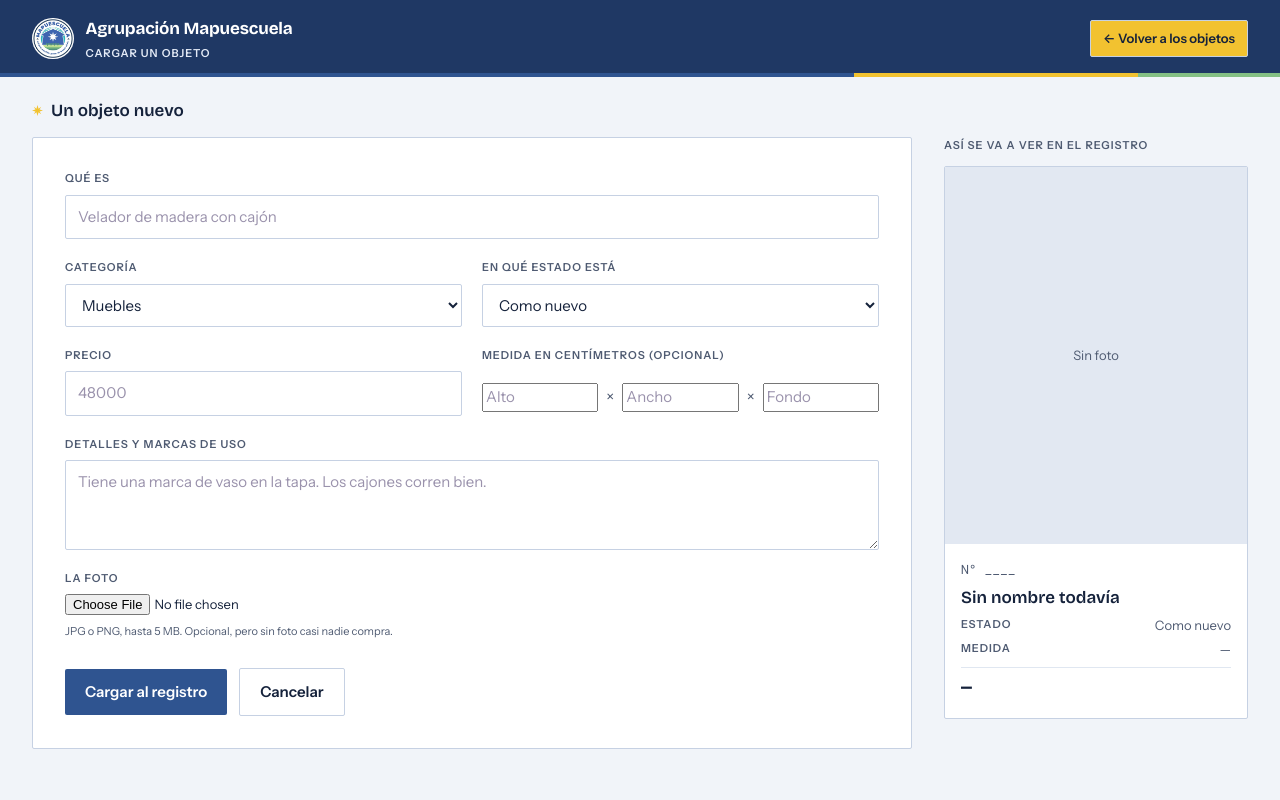
After one commit to Jahycode/mapuescuela, a Flask app: page /admin/objetos/nuevo in a window 1280 px wide. The commit adds this page. Run offline with Flask 3, Linux system fonts and the light colour scheme.

Commit message:
Las voluntarias cargan, editan y retiran objetos sin tocar el codigo
Pantallas nuevas en /admin/objetos: la lista con el estado de cada objeto y el formulario que sirve para cargar y para editar, con vista previa de la ficha mientras se escribe. Retirar marca una columna, no borra, y solo se ofrece mientras el objeto siga en stock.

Flask sirve las fotos desde /objeto/<id>/foto y las trae de ws-pedidos por detras. La ficha del catalogo quedo en foto, nombre, precio y Reservar; el resto pasó a un desplegable nativo.

```diff
--- a/web/app.py
+++ b/web/app.py
@@ -3,7 +3,8 @@ import time
 from datetime import datetime
 
 import requests
-from flask import Flask, abort, flash, redirect, render_template, request, session, url_for
+from flask import (Flask, Response, abort, flash, redirect, render_template, request,
+                   session, url_for)
 from flowable_client import (
     arrancar_instancia,
     completar_tarea,
@@ -25,6 +26,13 @@ CONDICIONES = {
     "bueno": "Bueno",
     "detalles": "Con detalles",
     "restaurar": "Para restaurar",
+}
+
+CATEGORIAS = {
+    "muebles": "Muebles",
+    "libros": "Libros",
+    "juguetes": "Juguetes",
+    "otros": "Otros",
 }
 
 ROTULO_MEDIDA = {
@@ -401,6 +409,188 @@ def bandeja():
     )
 
 
+@app.get("/objeto/<int:producto_id>/foto")
+def foto_objeto(producto_id):
+    """El navegador nunca le pide la imagen a ws-pedidos: la sirve la web, igual
+    que todo lo demas. Asi el cliente conoce una sola direccion.
+
+    La plantilla agrega ?v= con el nombre del archivo, que lleva la marca de tiempo
+    de la subida. Sin eso, cambiar la foto no cambiaria la direccion y el navegador
+    seguiria mostrando la vieja hasta que venza el cache."""
+    respuesta = requests.get(f"{WS_PEDIDOS}/productos/{producto_id}/foto", timeout=10)
+
+    if respuesta.status_code != 200:
+        abort(404)
+
+    return Response(
+        respuesta.content,
+        mimetype=respuesta.headers.get("Content-Type", "image/jpeg"),
+        headers={"Cache-Control": "public, max-age=86400"},
+    )
+
+
+CAMPOS_OBJETO = ("nombre", "categoria", "condicion", "marcaUso")
+
+
+def dimensiones(medida):
+    """De '78×90×45' a ('78', '90', '45'). Si la medida no son numeros
+    —los libros dicen 'Encomienda'— devuelve las tres vacias."""
+    partes = [p.strip() for p in (medida or "").split("×")]
+
+    if not partes or not all(p.isdigit() for p in partes):
+        return ("", "", "")
+
+    return tuple((partes + ["", "", ""])[:3])
+
+
+def medida_del_formulario(actual=""):
+    """Alto, ancho y fondo en centimetros, en ese orden. Paro en el primero
+    que venga vacio: '78×45' se leeria como alto por ancho y seria mentira."""
+    valores = []
+
+    for campo in ("alto", "ancho", "fondo"):
+        valor = request.form.get(campo, "").strip()
+        if not valor.isdigit():
+            break
+        valores.append(valor)
+
+    # Sin numeros no borro lo que hubiera: puede decir 'Encomienda' o '2 a 5 anos'.
+    return "×".join(valores) if valores else actual
+
+
+def objeto_del_formulario(actual=None):
+    """Lo que llego escrito, listo para mandarselo a ws-pedidos."""
+    actual = actual or {}
+    datos = {c: request.form.get(c, "").strip() for c in CAMPOS_OBJETO}
+
+    datos["medida"] = medida_del_formulario(actual.get("medida", ""))
+
+    precio = request.form.get("precio", "").replace(".", "").strip()
+    datos["precio"] = int(precio) if precio.isdigit() else 0
+
+    return datos
+
+
+def guardar_la_foto(producto_id):
+    """Sube la foto si venia una. Devuelve el problema, o None si todo bien.
+    Va despues de crear el objeto: sin id no hay donde colgarla."""
+    archivo = request.files.get("foto")
+
+    if archivo is None or not archivo.filename:
+        return None
+
+    respuesta = requests.post(
+        f"{WS_PEDIDOS}/productos/{producto_id}/foto",
+        data=archivo.read(),
+        headers={"Content-Type": archivo.mimetype},
+        timeout=20,
+    )
+
+    if respuesta.status_code != 201:
+        return respuesta.json().get("error", "no se pudo guardar")
+    return None
+
+
+def ver_formulario(objeto=None, error=None, codigo=200):
+    alto, ancho, fondo = dimensiones(objeto.get("medida") if objeto else "")
+
+    return render_template(
+        "admin_objeto.html", objeto=objeto, error=error,
+        categorias=CATEGORIAS, condiciones=CONDICIONES,
+        alto=alto, ancho=ancho, fondo=fondo,
+    ), codigo
+
+
+@app.get("/admin/objetos/nuevo")
+def nuevo_objeto():
+    return ver_formulario()
+
+
+@app.post("/admin/objetos")
+def crear_objeto():
+    datos = objeto_del_formulario()
+    respuesta = requests.post(f"{WS_PEDIDOS}/productos", json=datos, timeout=5)
+
+    if respuesta.status_code != 201:
+        return ver_formulario(datos, respuesta.json().get("error"), 400)
+
+    creado = respuesta.json()
+    problema = guardar_la_foto(creado["id"])
+
+    aviso = f"«{creado['nombre']}» quedó en el registro con el N° {creado['id']:04d}."
+    flash(aviso + (f" La foto no se guardó: {problema}" if problema else ""))
+    return redirect(url_for("admin_objetos"))
+
+
+@app.get("/admin/objetos/<int:producto_id>")
+def editar_objeto(producto_id):
+    objetos = requests.get(
+        f"{WS_PEDIDOS}/productos", params={"incluirRetirados": "true"}, timeout=5
+    ).json()
+    objeto = next((o for o in objetos if o["id"] == producto_id), None)
+
+    if objeto is None:
+        abort(404)
+
+    return ver_formulario(objeto)
+
+
+@app.post("/admin/objetos/<int:producto_id>")
+def guardar_objeto(producto_id):
+    objetos = requests.get(
+        f"{WS_PEDIDOS}/productos", params={"incluirRetirados": "true"}, timeout=5
+    ).json()
+    actual = next((o for o in objetos if o["id"] == producto_id), None)
+
+    if actual is None:
+        abort(404)
+
+    datos = objeto_del_formulario(actual)
+    respuesta = requests.put(f"{WS_PEDIDOS}/productos/{producto_id}", json=datos, timeout=5)
+
+    if respuesta.status_code != 200:
+        return ver_formulario({**datos, "id": producto_id}, respuesta.json().get("error"), 400)
+
+    problema = guardar_la_foto(producto_id)
+
+    aviso = f"Guardé los cambios del N° {producto_id:04d}."
+    flash(aviso + (f" La foto no se guardó: {problema}" if problema else ""))
+    return redirect(url_for("admin_objetos"))
+
+
+@app.get("/admin/objetos")
+def admin_objetos():
+    """Todo el registro, incluidos los retirados, para administrarlo."""
+    objetos = requests.get(
+        f"{WS_PEDIDOS}/productos", params={"incluirRetirados": "true"}, timeout=5
+    ).json()
+    objetos.sort(key=lambda o: o["id"], reverse=True)
+
+    return render_template(
+        "admin_objetos.html",
+        objetos=objetos,
+        disponibles=sum(1 for o in objetos if o["stock"] > 0 and not o["retirado"]),
+        vendidos=sum(1 for o in objetos if o["stock"] == 0),
+        retirados=sum(1 for o in objetos if o["retirado"]),
+    )
+
+
+@app.post("/admin/objetos/<int:producto_id>/retiro")
+def retirar_objeto(producto_id):
+    """Retirar no borra: los pedidos viejos siguen apuntando a este objeto."""
+    retirado = request.form.get("retirado") == "si"
+
+    requests.post(
+        f"{WS_PEDIDOS}/productos/{producto_id}/retiro",
+        json={"retirado": retirado},
+        timeout=5,
+    ).raise_for_status()
+
+    flash("Objeto retirado del registro." if retirado
+          else "El objeto volvió al registro.")
+    return redirect(url_for("admin_objetos"))
+
+
 @app.get("/bandeja/historico")
 def historico():
     """Lo que ya termino: las ventas cerradas y las que se perdieron."""
--- a/web/static/bandeja.css
+++ b/web/static/bandeja.css
@@ -255,7 +255,81 @@
   .hist__cuando { font-family:var(--mono); font-size:var(--t-micro);
     color:var(--ink-2); white-space:nowrap; }
 
-  .insignia--vendido { color:var(--apr-fg); background:var(--apr-bg); }
+  .editor { display:grid; gap:clamp(var(--sp-5), 3vw, var(--sp-8));
+    grid-template-columns:minmax(0, 1fr) minmax(0, 19rem); align-items:start; }
+  @media (max-width: 62rem) { .editor { grid-template-columns:minmax(0,1fr); } }
+
+  .vista-previa { display:grid; gap:var(--sp-3); position:sticky; top:var(--sp-5); }
+
+  .ficha-vp { background:var(--card); border:1px solid var(--rule);
+    border-radius:var(--radius); overflow:hidden; }
+  .ficha-vp__foto { position:relative; aspect-ratio:4/5; background:var(--bed);
+    display:grid; place-items:center;
+    background-size:cover; background-position:center; }
+  .ficha-vp__foto.tiene-foto .ficha-vp__falta { display:none; }
+  .ficha-vp__falta { font-size:var(--t-sm); color:var(--ink-2); }
+
+  .ficha-vp__cuerpo { display:grid; gap:var(--sp-2); padding:var(--sp-4); }
+  .ficha-vp__n { font-family:var(--mono); font-size:var(--t-sm); color:var(--ink-2); }
+  .ficha-vp__nom { font-family:var(--display); font-weight:600; font-size:var(--t-md);
+    line-height:1.2; text-wrap:balance; }
+  .ficha-vp__datos { display:grid; gap:var(--sp-1); font-size:var(--t-sm); }
+  .ficha-vp__datos div { display:flex; justify-content:space-between; gap:var(--sp-3); }
+  .ficha-vp__datos dd { text-align:right; color:var(--ink-2); }
+  .ficha-vp__precio { font-family:var(--mono); font-weight:600; font-size:var(--t-md);
+    padding-top:var(--sp-2); border-top:1px solid var(--rule-soft); }
+
+  .formulario { display:grid; gap:var(--sp-5);
+    padding:clamp(var(--sp-5), 3vw, var(--sp-8));
+    background:var(--card); border:1px solid var(--rule); border-radius:var(--radius); }
+  .formulario__par { display:grid; gap:var(--sp-5); grid-template-columns:1fr 1fr; }
+  .formulario__par:has(> [hidden]) { grid-template-columns:1fr; }
+  .medidas { display:flex; align-items:center; gap:var(--sp-2); }
+  .medidas input { width:100%; min-width:0; }
+  .medidas span { color:var(--ink-2); flex:0 0 auto; }
+  @media (max-width: 40rem) { .formulario__par { grid-template-columns:1fr; } }
+
+  .formulario textarea { min-height:0; resize:vertical; }
+  .formulario input[type=file] { font-size:var(--t-sm); }
+  .formulario .acciones__fila { margin-top:var(--sp-2); }
+
+  .foto-actual { display:flex; align-items:center; gap:var(--sp-4); }
+  .foto-actual img { width:5rem; aspect-ratio:4/5; object-fit:cover;
+    border:1px solid var(--rule); border-radius:var(--radius); }
+
+  .aviso--malo { border-left-color:var(--can-fg);
+    background:var(--can-bg); color:var(--can-fg); }
+
+  .obj { display:grid; grid-template-columns:auto minmax(0,1fr) auto auto auto;
+    gap:var(--sp-4); align-items:center;
+    padding:var(--sp-3) var(--sp-4);
+    background:var(--card); border:1px solid var(--rule); border-radius:var(--radius);
+    border-left-width:3px; border-left-style:solid; }
+  .obj[data-estado="disponible"] { border-left-color:var(--apr-fg); }
+  .obj[data-estado="vendido"]    { border-left-color:var(--ven-fg); }
+  .obj[data-estado="retirado"]   { border-left-color:var(--can-fg); }
+  .obj--vacio { border-left-color:var(--rule); color:var(--ink-2); }
+
+  .obj__foto { width:3.4rem; aspect-ratio:4/5; flex:0 0 auto; overflow:hidden;
+    background:var(--bed); border-radius:var(--radius); }
+  .obj__foto img { width:100%; height:100%; object-fit:cover; }
+
+  .obj__nom { font-weight:600; }
+  .obj__n { font-family:var(--mono); font-weight:500; color:var(--ink-2); margin-right:var(--sp-2); }
+  .obj__meta { font-size:var(--t-sm); color:var(--ink-2); margin-top:3px; }
+  .obj__meta b { color:var(--can-fg); font-weight:600; }
+  .obj__precio { font-family:var(--mono); font-weight:600; white-space:nowrap; }
+  .obj__acciones { display:flex; gap:var(--sp-2); align-items:center; }
+
+  .insignia--disponible { color:var(--apr-fg); background:var(--apr-bg); }
+  .insignia--vendido { color:var(--ven-fg); background:var(--ven-bg); }
+  .insignia--retirado { color:var(--can-fg); background:var(--can-bg); }
+
+  @media (max-width: 60rem) {
+    .obj { grid-template-columns:auto minmax(0,1fr); row-gap:var(--sp-3); }
+    .obj__acciones { grid-column:1 / -1; }
+  }
+
   .insignia--perdido { color:var(--can-fg); background:var(--can-bg); }
 
   @media (max-width: 60rem) {
--- /dev/null
+++ b/web/templates/admin_objeto.html
@@ -0,0 +1,225 @@
+<!DOCTYPE html>
+<html lang="es-CL">
+<head>
+<meta charset="utf-8">
+<meta name="viewport" content="width=device-width, initial-scale=1">
+<title>{% if objeto and objeto.id %}Editar N° {{ '%04d' % objeto.id }}{% else %}Cargar un objeto{% endif %} · Mapuescuela</title>
+<link rel="preconnect" href="https://fonts.googleapis.com">
+<link rel="preconnect" href="https://fonts.gstatic.com" crossorigin>
+<link href="https://fonts.googleapis.com/css2?family=Bricolage+Grotesque:opsz,wdth,wght@12..96,75..100,400..800&family=Instrument+Sans:wght@400;500;600&family=DM+Mono:wght@400;500&display=swap" rel="stylesheet">
+<link rel="stylesheet" href="{{ url_for('static', filename='bandeja.css') }}">
+</head>
+<body>
+
+<header class="tope">
+  <div class="wrap tope__in">
+    <div class="marca-sello">
+      <img class="sello" src="{{ url_for('static', filename='logo-mapuescuela.png') }}"
+           alt="" width="320" height="318" aria-hidden="true">
+      <div>
+      <p class="marca">Agrupación <span>Mapuescuela</span></p>
+      <p>{% if objeto and objeto.id %}Editar el N° {{ '%04d' % objeto.id }}{% else %}Cargar un objeto{% endif %}</p>
+      </div>
+    </div>
+
+    <div class="tope__acciones">
+      <a class="btn btn--sec btn--sm" href="{{ url_for('admin_objetos') }}">← Volver a los objetos</a>
+    </div>
+  </div>
+</header>
+<div class="trazo" role="presentation"></div>
+
+
+<div class="wrap hist-seccion">
+
+  <div class="hist-cab">
+    <h2 class="sub">{% if objeto and objeto.id %}Editar «{{ objeto.nombre }}»{% else %}Un objeto nuevo{% endif %}</h2>
+  </div>
+
+  {% if error %}
+  <p class="aviso aviso--malo" role="alert"><b>No se pudo guardar.</b> {{ error }}</p>
+  {% endif %}
+
+  <div class="editor">
+
+  <form class="formulario" method="post" enctype="multipart/form-data"
+        action="{% if objeto and objeto.id %}{{ url_for('guardar_objeto', producto_id=objeto.id) }}{% else %}{{ url_for('crear_objeto') }}{% endif %}">
+
+    <div class="campo">
+      <label class="lbl" for="nombre">Qué es</label>
+      <input type="text" id="nombre" name="nombre" required maxlength="120" autocomplete="off"
+             placeholder="Velador de madera con cajón"
+             value="{{ objeto.nombre if objeto else '' }}">
+    </div>
+
+    <div class="formulario__par">
+      <div class="campo">
+        <label class="lbl" for="categoria">Categoría</label>
+        <select id="categoria" name="categoria" required>
+          {% for codigo, etiqueta in categorias.items() %}
+          <option value="{{ codigo }}" {% if objeto and objeto.categoria == codigo %}selected{% endif %}>{{ etiqueta }}</option>
+          {% endfor %}
+        </select>
+      </div>
+
+      <div class="campo">
+        <label class="lbl" for="condicion">En qué estado está</label>
+        <select id="condicion" name="condicion" required>
+          {% for codigo, etiqueta in condiciones.items() %}
+          <option value="{{ codigo }}" {% if objeto and objeto.condicion == codigo %}selected{% endif %}>{{ etiqueta }}</option>
+          {% endfor %}
+        </select>
+      </div>
+    </div>
+
+    <div class="formulario__par">
+      <div class="campo">
+        <label class="lbl" for="precio">Precio</label>
+        <input type="text" id="precio" name="precio" required inputmode="numeric" autocomplete="off"
+               placeholder="48000" value="{{ objeto.precio if objeto and objeto.precio else '' }}">
+      </div>
+
+      <div class="campo" id="campo-medida">
+        <label class="lbl" for="alto">Medida en centímetros (opcional)</label>
+        <div class="medidas">
+          <input type="number" id="alto" name="alto" min="1" max="999" placeholder="Alto"
+                 inputmode="numeric" value="{{ alto }}">
+          <span aria-hidden="true">×</span>
+          <input type="number" id="ancho" name="ancho" min="1" max="999" placeholder="Ancho"
+                 inputmode="numeric" value="{{ ancho }}">
+          <span aria-hidden="true">×</span>
+          <input type="number" id="fondo" name="fondo" min="1" max="999" placeholder="Fondo"
+                 inputmode="numeric" value="{{ fondo }}">
+        </div>
+      </div>
+    </div>
+
+    <div class="campo">
+      <label class="lbl" for="marcaUso">Detalles y marcas de uso</label>
+      <textarea id="marcaUso" name="marcaUso" maxlength="300" rows="3"
+                placeholder="Tiene una marca de vaso en la tapa. Los cajones corren bien.">{{ objeto.marcaUso if objeto and objeto.marcaUso else '' }}</textarea>
+    </div>
+
+    <div class="campo">
+      <label class="lbl" for="foto">La foto</label>
+
+      {% if objeto and objeto.foto %}
+      <div class="foto-actual">
+        <img src="{{ url_for('foto_objeto', producto_id=objeto.id, v=objeto.foto) }}" alt="">
+        <p class="ayuda">Ya tiene una. Si eliges otra, la reemplaza.</p>
+      </div>
+      {% endif %}
+
+      <input type="file" id="foto" name="foto" accept="image/png,image/jpeg">
+      <p class="ayuda">JPG o PNG, hasta 5 MB. Opcional, pero sin foto casi nadie compra.</p>
+    </div>
+
+    <div class="acciones__fila">
+      <button class="btn btn--pri">
+        {% if objeto and objeto.id %}Guardar los cambios{% else %}Cargar al registro{% endif %}
+      </button>
+      <a class="btn btn--sec" href="{{ url_for('admin_objetos') }}">Cancelar</a>
+    </div>
+
+  </form>
+
+  <aside class="vista-previa" aria-label="Cómo se va a ver">
+    <p class="lbl">Así se va a ver en el registro</p>
+
+    <article class="ficha-vp">
+      <div id="vp-foto"
+           class="ficha-vp__foto{% if objeto and objeto.foto %} tiene-foto{% endif %}"
+           {% if objeto and objeto.foto %}style="background-image:url('{{ url_for('foto_objeto', producto_id=objeto.id, v=objeto.foto) }}')"{% endif %}>
+        <span class="ficha-vp__falta">Sin foto</span>
+      </div>
+
+      <div class="ficha-vp__cuerpo">
+        <p class="ficha-vp__n">N° {% if objeto and objeto.id %}{{ '%04d' % objeto.id }}{% else %}____{% endif %}</p>
+        <h3 class="ficha-vp__nom" id="vp-nombre">Sin nombre todavía</h3>
+
+        <dl class="ficha-vp__datos">
+          <div><dt class="lbl">Estado</dt><dd id="vp-condicion">—</dd></div>
+          <div><dt class="lbl">Medida</dt><dd id="vp-medida">—</dd></div>
+        </dl>
+
+        <p class="ficha-vp__precio" id="vp-precio">—</p>
+      </div>
+    </article>
+
+  </aside>
+
+  </div>
+
+</div>
+
+<script>
+  const formulario = document.querySelector(".formulario");
+  const marco = document.getElementById("vp-foto");
+  const eco = {
+    nombre: document.getElementById("vp-nombre"),
+    precio: document.getElementById("vp-precio"),
+    condicion: document.getElementById("vp-condicion"),
+    medida: document.getElementById("vp-medida"),
+  };
+
+  const plata = (valor) => {
+    const limpio = String(valor).replace(/\D/g, "");
+    return limpio ? "$" + Number(limpio).toLocaleString("es-CL") : "—";
+  };
+
+  const pintar = () => {
+    eco.nombre.textContent = formulario.nombre.value.trim() || "Sin nombre todavía";
+    eco.precio.textContent = plata(formulario.precio.value);
+    eco.condicion.textContent = formulario.condicion.selectedOptions[0].text;
+    const partes = [];
+    for (const campo of ["alto", "ancho", "fondo"]) {
+      const valor = formulario[campo].value.trim();
+      if (!valor) break;
+      partes.push(valor);
+    }
+    eco.medida.textContent = partes.length ? partes.join("×") + " cm" : "—";
+  };
+
+  const campoMedida = document.getElementById("campo-medida");
+
+  const acomodarMedida = () => {
+    const esMueble = formulario.categoria.value === "muebles";
+    campoMedida.hidden = !esMueble;
+
+    // Un campo escondido igual se manda: si deja de aplicar, se vacia.
+    if (!esMueble) {
+      for (const campo of ["alto", "ancho", "fondo"]) formulario[campo].value = "";
+    }
+  };
+
+  // Solo digitos, y con el punto de miles puesto mientras se escribe.
+  const precio = document.getElementById("precio");
+  const conPuntos = (valor) => {
+    const digitos = String(valor).replace(/\D/g, "");
+    return digitos ? Number(digitos).toLocaleString("es-CL") : "";
+  };
+  precio.addEventListener("input", () => { precio.value = conPuntos(precio.value); });
+
+  formulario.addEventListener("input", pintar);
+  formulario.addEventListener("change", () => { acomodarMedida(); pintar(); });
+
+  let dibujada = null;
+  document.getElementById("foto").addEventListener("change", (evento) => {
+    const archivo = evento.target.files[0];
+    if (!archivo) return;
+
+    if (dibujada) URL.revokeObjectURL(dibujada);
+    dibujada = URL.createObjectURL(archivo);
+
+    marco.style.backgroundImage = `url("${dibujada}")`;
+    marco.classList.add("tiene-foto");
+  });
+
+  precio.value = conPuntos(precio.value);
+
+  acomodarMedida();
+  pintar();
+</script>
+
+</body>
+</html>
--- a/web/templates/bandeja.html
+++ b/web/templates/bandeja.html
@@ -43,6 +43,7 @@
 
     <div class="tope__acciones">
       <a class="btn btn--sec btn--sm" href="{{ url_for('catalogo') }}">← Volver al registro</a>
+      <a class="btn btn--sec btn--sm" href="{{ url_for('admin_objetos') }}">Los objetos</a>
       <a class="btn btn--sec btn--sm" href="{{ url_for('historico') }}">Ver el histórico</a>
 
       <p class="quien">
```
Also changed, not shown: web/templates/admin_objetos.html (added, +124 -0 lines), web/templates/catalogo.html (+36 -22 lines), ws-pedidos/foto-de-prueba.jpg (added).
